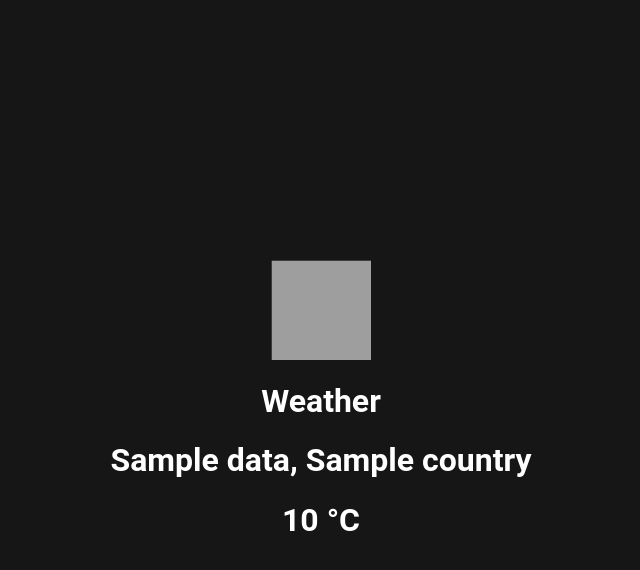
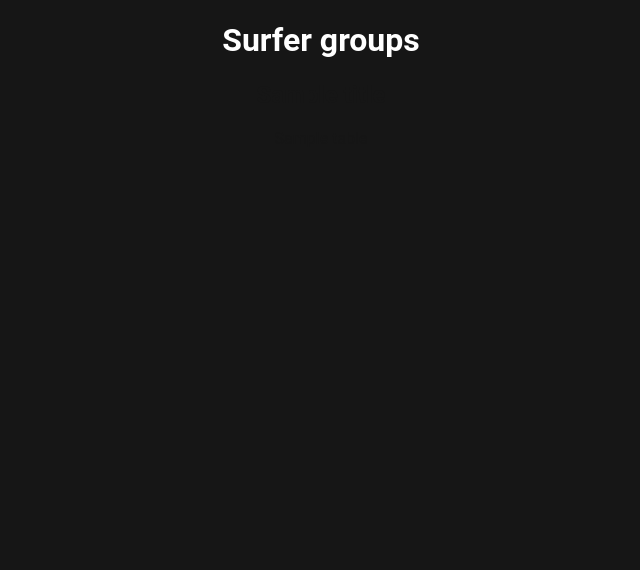
Before and after one commit to gcrosti/1weekoffood, a Flask app: template templates/result.html in a window 1280 px wide. Shown: the top 570 px of the page, without its empty margins (319-959 px from the left). Run offline with Flask 2, Linux system fonts and the light colour scheme; the template is opened without the code that fills it: most values are stand-ins (such as "Sample title", 1, 10 or a date in 2020); grey boxes are pictures that could not be loaded.

Commit message:
displaying dataframes in results

```diff
--- a/ingredients.py
+++ b/ingredients.py
@@ -5,6 +5,7 @@
 import math
 import gspread
 from oauth2client.service_account import ServiceAccountCredentials
+import pandas as pd
 
 # CREATE CLIENT
 scope = ['https://www.googleapis.com/auth/spreadsheets', "https://www.googleapis.com/auth/drive.file", "https://www.googleapis.com/auth/drive"]
@@ -14,4 +15,4 @@
 
 def query_api(city):
     worksheet = client.open("1week of food calculator")
-    return worksheet.get_worksheet(0)
+    return [pd.DataFrame(worksheet.get_worksheet(0).get_all_records()),pd.DataFrame(worksheet.get_worksheet(1).get_all_records())]
--- a/main.py
+++ b/main.py
@@ -13,18 +13,12 @@
         {'name':'Quebec'}])
 @app.route("/result" , methods=['GET', 'POST'])
 def result():
-    data = []
     error = None
     select = request.form.get('comp_select')
-    resp = query_api(select)
-    pp(resp)
-    if resp:
-       data.append(resp)
-    if len(data) != 2:
-        error = 'Bad Response from Weather API'
+    data = query_api(select)
     return render_template(
         'result.html',
-        data=data,
-        error=error)
+        tables=data,
+        error=error,titles=['test1','test2'])
 if __name__=='__main__':
     app.run(debug=True)
--- a/templates/result.html
+++ b/templates/result.html
@@ -1,12 +1,10 @@
 <!doctype html>
-<link rel="stylesheet" type="text/css" href="{{ url_for('static', filename='style.css') }}">
-<div class="center-on-page">
-{% for d in data %}
- {% set my_string = "static/img/" + d['weather'][0]['icon']+ ".svg" %}
-    <h1>
-  <img src="{{ my_string }}" class="svg" fill="white" height="100" vertical-align="middle" width="100">
- </h1>
- <h1>Weather</h1>
- <h1>{{ d['name'] }}, {{ d['sys']['country'] }}</h1>
-    <h1>{{ d['main']['temp']|round|int}} °C</h1>
-{% endfor %}
+<title>Simple tables</title>
+<link rel=stylesheet type=text/css href="{{ url_for('static', filename='style.css') }}">
+<div class=page>
+  <h1>Surfer groups</h1>
+  {% for table in tables %}
+    <h2>{{titles[loop.index]}}</h2>
+    {{ table|safe }}
+  {% endfor %}
+</div>
```
